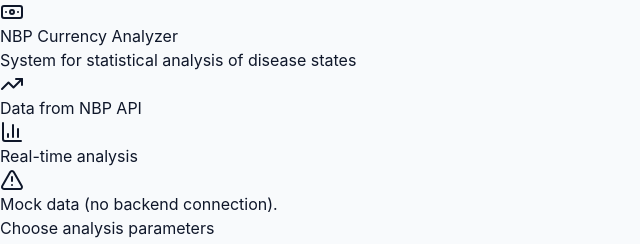
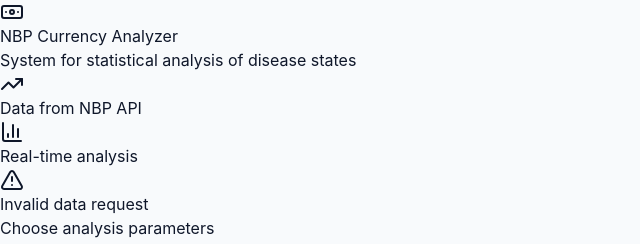
Before and after one commit to IIS-ZPI/ZPI2025_zaoczni_Orange, a React (Vite) app: page / in a window 1280 px wide. Shown: the top 244 px of the page, without its empty margins (0-640 px from the left). Built offline with nearby package versions, Linux system fonts and the light colour scheme; no server answers.

Commit message:
refactor: extract alert message component

```diff
--- a/src/App.tsx
+++ b/src/App.tsx
@@ -1,11 +1,12 @@
 import { useEffect, useState } from 'react';
-import { Banknote, TrendingUp, BarChart3, AlertTriangle } from 'lucide-react';
+import { Banknote, TrendingUp, BarChart3 } from 'lucide-react';
 import './App.css';
 import { CurrencySelector } from './components/CurrencySelector';
 import { SessionAnalysis } from './components/SessionAnalysis';
 import { StatisticalMeasures } from './components/StatisticalMeasures';
 import { Period } from './api/nbpApi';
 import { DistributionAnalysis } from './components/DistributionAnalysis';
+import AlertMessage from './components/AlertMessage';
 import { getUsingMockData, subscribeUsingMockData } from './services/mockDataStatus';
 
 const DEFAULT_CURRENCY_CODE = 'USD';
@@ -55,14 +56,7 @@
             {/* Main Content */}
             <main className="max-w-7xl mx-auto px-4 sm:px-6 lg:px-8 py-8">
                 {usingMockData && (
-                    <div className="mb-6 rounded-lg border border-amber-200 bg-amber-50 px-4 py-3 text-amber-900">
-                        <div className="flex items-center gap-2">
-                            <AlertTriangle className="h-5 w-5" />
-                            <span className="text-sm font-medium">
-                                Mock data (no backend connection).
-                            </span>
-                        </div>
-                    </div>
+                    <AlertMessage className="sticky top-4 z-50" message="Invalid data request" />
                 )}
                 {/* Currency and Period Selection */}
                 <CurrencySelector
--- /dev/null
+++ b/src/components/AlertMessage.tsx
@@ -0,0 +1,21 @@
+import { AlertTriangle } from 'lucide-react';
+
+export type AlertMessageProps = {
+    message: string;
+    className?: string;
+};
+
+export function AlertMessage({ message, className = '' }: AlertMessageProps) {
+    return (
+        <div
+            className={`mb-6 rounded-lg border border-amber-200 bg-amber-50 px-4 py-3 text-amber-900 ${className}`}
+        >
+            <div className="flex items-center gap-2">
+                <AlertTriangle className="h-5 w-5" />
+                <span className="text-sm font-medium">{message}</span>
+            </div>
+        </div>
+    );
+}
+
+export default AlertMessage;
```
